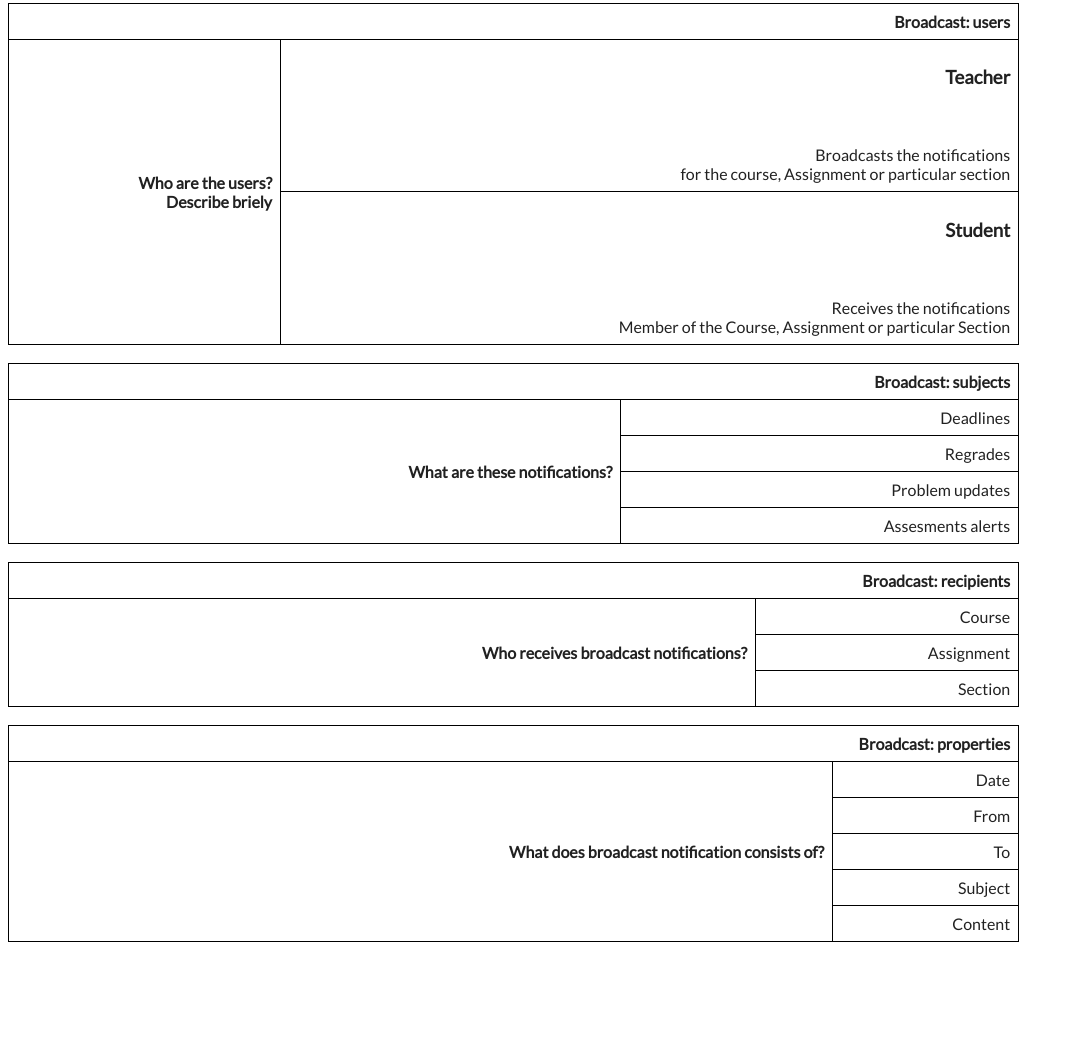
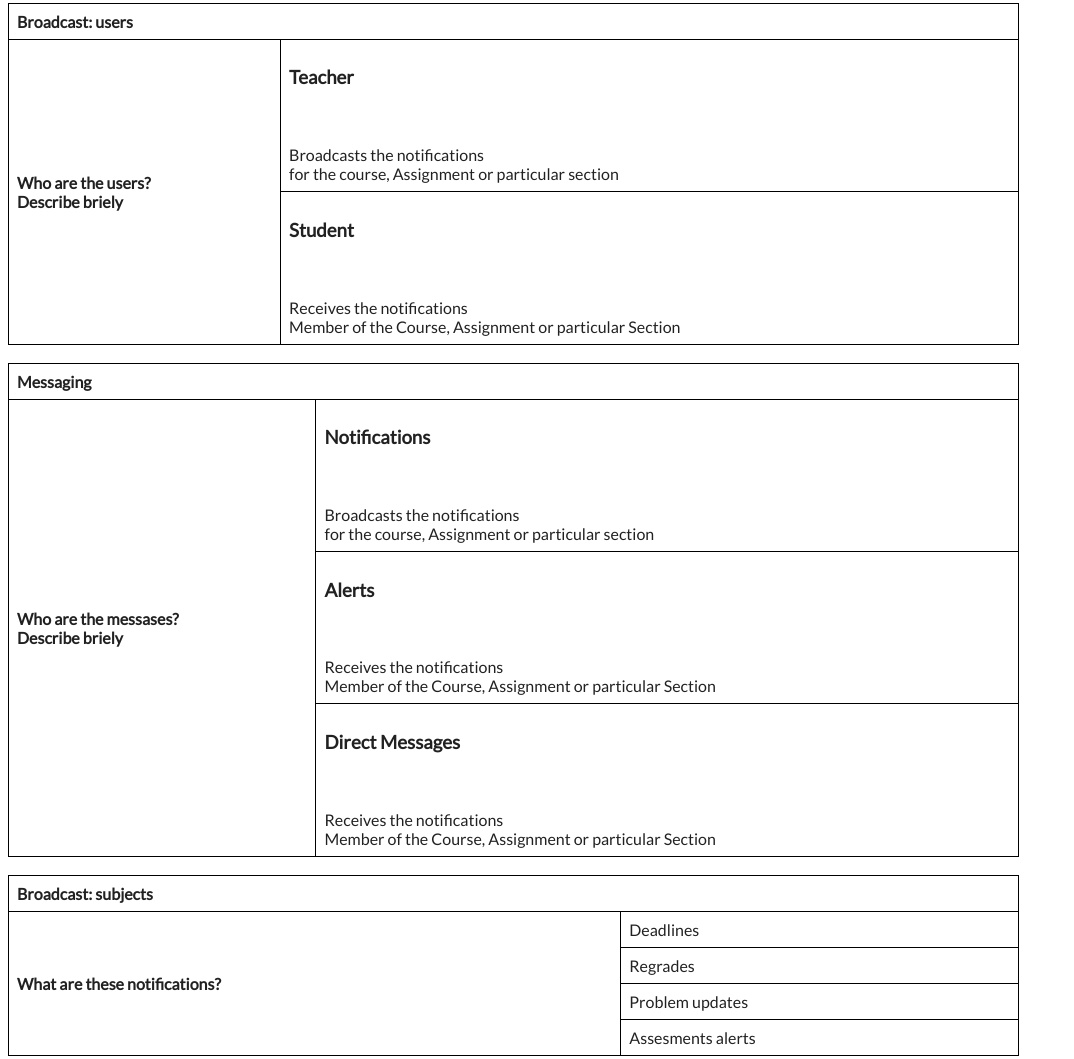
Before and after one commit to romannurgaliev/atom-practice, a plain HTML site: page index.html in a window 1280 px wide. Shown: the part 266-1325 px from the top of the page, without its empty margins (0-1074 px from the left). Before the commit the page ends 1216 px from the top, so only its background shows below. Drawn offline with Linux system fonts and the light colour scheme.

```diff
--- a/index.html
+++ b/index.html
@@ -22,7 +22,7 @@
       font-family: 'Lato', sans-serif;
       color: rgba(0, 0, 0, 0.87);
       padding: 8px;
-      text-align: right;
+      text-align: left;
     }
   </style>
 </head>
@@ -52,6 +52,42 @@
         <tr>
           <td>
             <h3>Student</h3>
+            <br>
+            <br>
+            Receives the notifications<br>
+            Member of the Course, Assignment or particular Section
+          </td>
+        </tr>
+      </tbody>
+    </table>
+    <br>
+    <table style="width: 80%">
+      <thead>
+        <th colspan="2">Messaging</th>
+      </thead>
+      <tbody>
+        <tr>
+          <th rowspan="3">Who are the messases?<br>
+            Describe briely</th>
+          <td>
+            <h3>Notifications</h3><br>
+            <br>
+            Broadcasts the notifications<br>
+            for the course, Assignment or particular section
+          </td>
+        </tr>
+        <tr>
+          <td>
+            <h3>Alerts</h3>
+            <br>
+            <br>
+            Receives the notifications<br>
+            Member of the Course, Assignment or particular Section
+          </td>
+        </tr>
+        <tr>
+          <td>
+            <h3>Direct Messages</h3>
             <br>
             <br>
             Receives the notifications<br>
```
